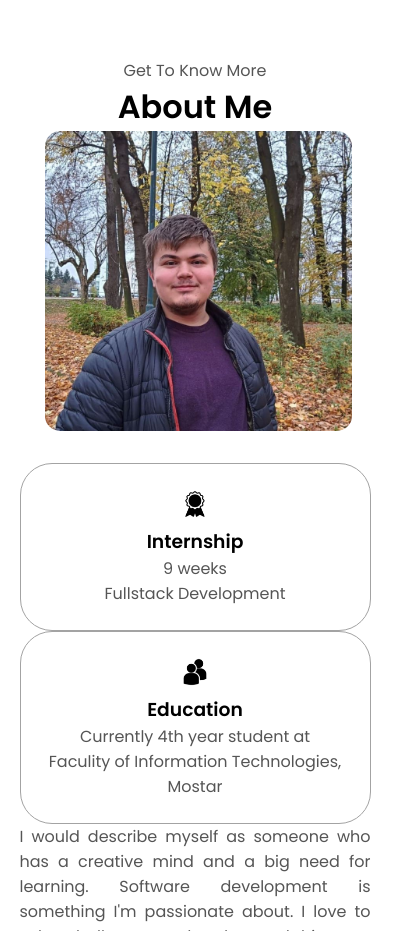
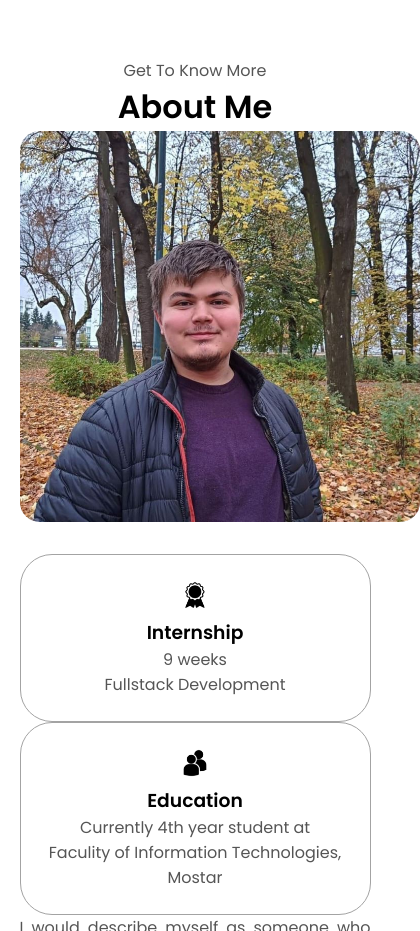
Before and after one commit to mustafaisic000/html-css-js-portfolio-page, a plain HTML site: page index.html in a window 390 px wide. Shown: the part 820-1751 px from the top of the page, 420 px wide, since content can reach past the window. Drawn offline with Linux system fonts and the light colour scheme.

Commit message:
Update mediaqueries.css

```diff
--- a/mediaqueries.css
+++ b/mediaqueries.css
@@ -62,8 +62,8 @@
         margin-bottom: 20px; /* Add margin below the container */
     }
     .section__pic-container-about{
-    width: 300px;
-    height: 300px;
+    width: auto;
+    height: auto;
     margin: 0 auto 2rem;
     z-index: 1;
     }
```
